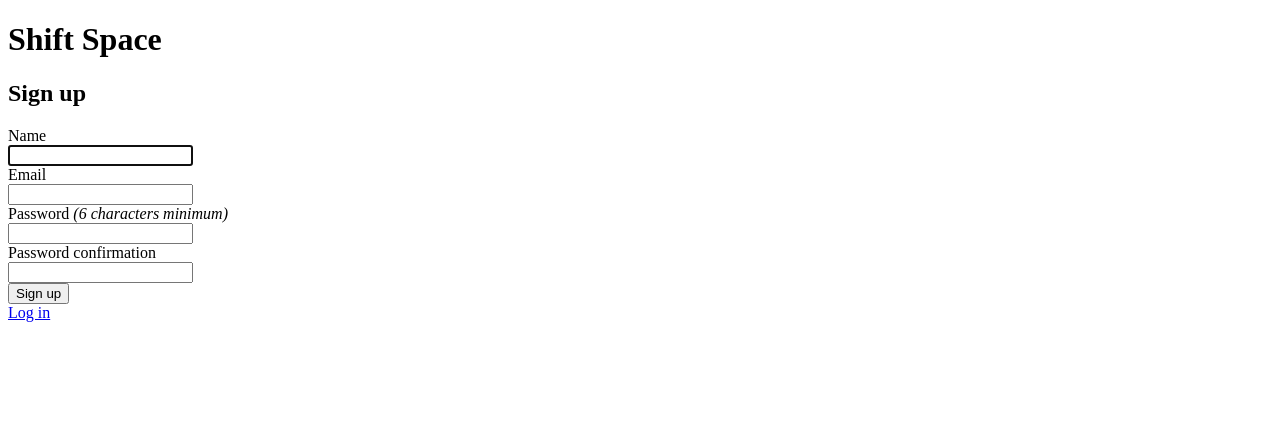
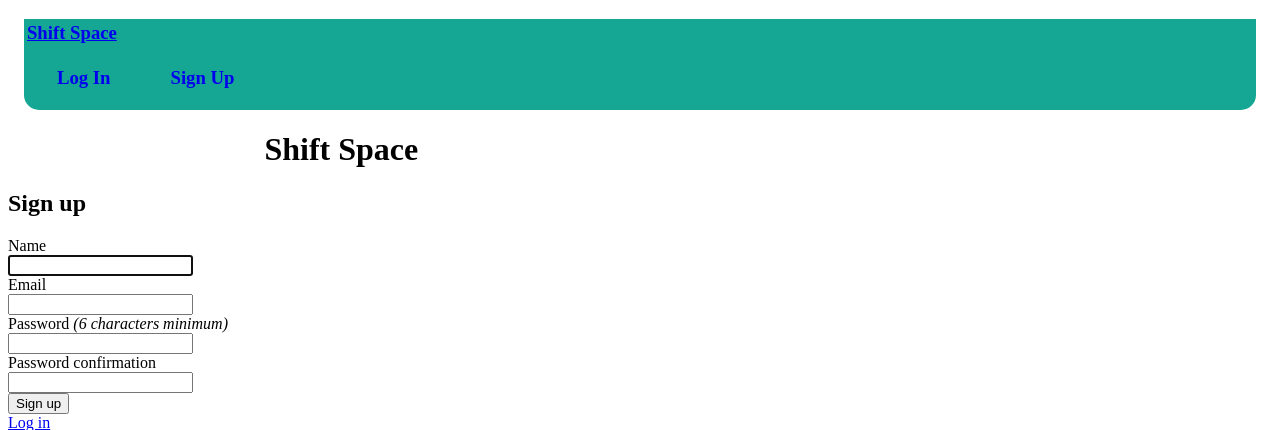
Before and after one commit to CorinneBosch/adnat, a Rails app: page /users/sign_up in a window 1280 px wide. Shown: the top 430 px of the page. Run offline with Rails 7, Linux system fonts and the light colour scheme; style sheets or scripts are compiled from the project's sources.

Commit message:
integrated navbar with log in / sign up / sign out routes

```diff
--- a/app/assets/stylesheets/application.css
+++ b/app/assets/stylesheets/application.css
@@ -32,3 +32,36 @@ table {
 th {
   text-align: left;
 }
+
+.bar-box {
+  padding: 3px;
+  border-bottom-left-radius: 15px;
+  border-bottom-right-radius: 15px;
+  background-color: #15a793;
+  width: 97%;
+  margin-left: auto;
+  margin-right: auto;
+  list-style-type: none;
+  height: 85px;
+  position: relative;
+}
+
+.li-box a {
+  font-family: 'Retrospective';
+  float: left;
+  display: block;
+  text-align: center;
+  border-radius: 8px;
+  padding: 23px 30px 50px;
+  text-decoration: none;
+  position: relative;
+}
+
+.logo-li:hover,
+.li-box a:hover {
+  background-color: #e85d9a;
+  box-shadow: 0px 15px 20px #2596be;
+  color: #fff;
+  opacity: 0.6;
+  transform: translateY(-7px);
+}
--- a/app/controllers/application_controller.rb
+++ b/app/controllers/application_controller.rb
@@ -1,2 +1,12 @@
 class ApplicationController < ActionController::Base
+  protect_from_forgery with: :exception
+
+  before_action :update_allowed_parameters, if: :devise_controller?
+
+  protected
+
+  def update_allowed_parameters
+    devise_parameter_sanitizer.permit(:sign_up) { |u| u.permit(:name, :email, :password)}
+    devise_parameter_sanitizer.permit(:account_update) { |u| u.permit(:name, :email, :password, :current_password)}
+  end
 end
--- a/app/views/layouts/application.html.erb
+++ b/app/views/layouts/application.html.erb
@@ -11,6 +11,7 @@
   </head>
 
   <body>
+    <h3><%= render partial: "shared/navbar" %></h3>
     <h1>Shift Space</h1>
     <p class="notice"><%= notice %></p>
     <p class="alert"><%= alert %></p>
--- /dev/null
+++ b/app/views/shared/_navbar.html.erb
@@ -0,0 +1,20 @@
+<nav class='bar-box'>
+  <div class="some-collapse-navbar">
+    <li class='logo-li'>
+      <%= link_to 'Shift Space', root_path %>
+    </li>
+    <% if user_signed_in? %>
+      <li class="li-box">
+        <%= link_to "Log out", destroy_user_session_path, method: :delete %>
+      </li>
+
+    <% else %>
+      <li class="li-box">
+        <%= link_to "Log In", new_user_session_path %>
+      </li>
+      <li class="li-box">
+        <%= link_to "Sign Up", new_user_registration_path %>
+      </li>
+    <% end %>
+  </div>
+</nav>
--- a/config/routes.rb
+++ b/config/routes.rb
@@ -1,7 +1,8 @@
 Rails.application.routes.draw do
-  get 'home/index'
+  # get 'home/index'
   devise_for :users
-  root to: 'home#index'
+
+  root to: 'organisations#index'
 
   resources :organisations do
     resources :shifts
```
